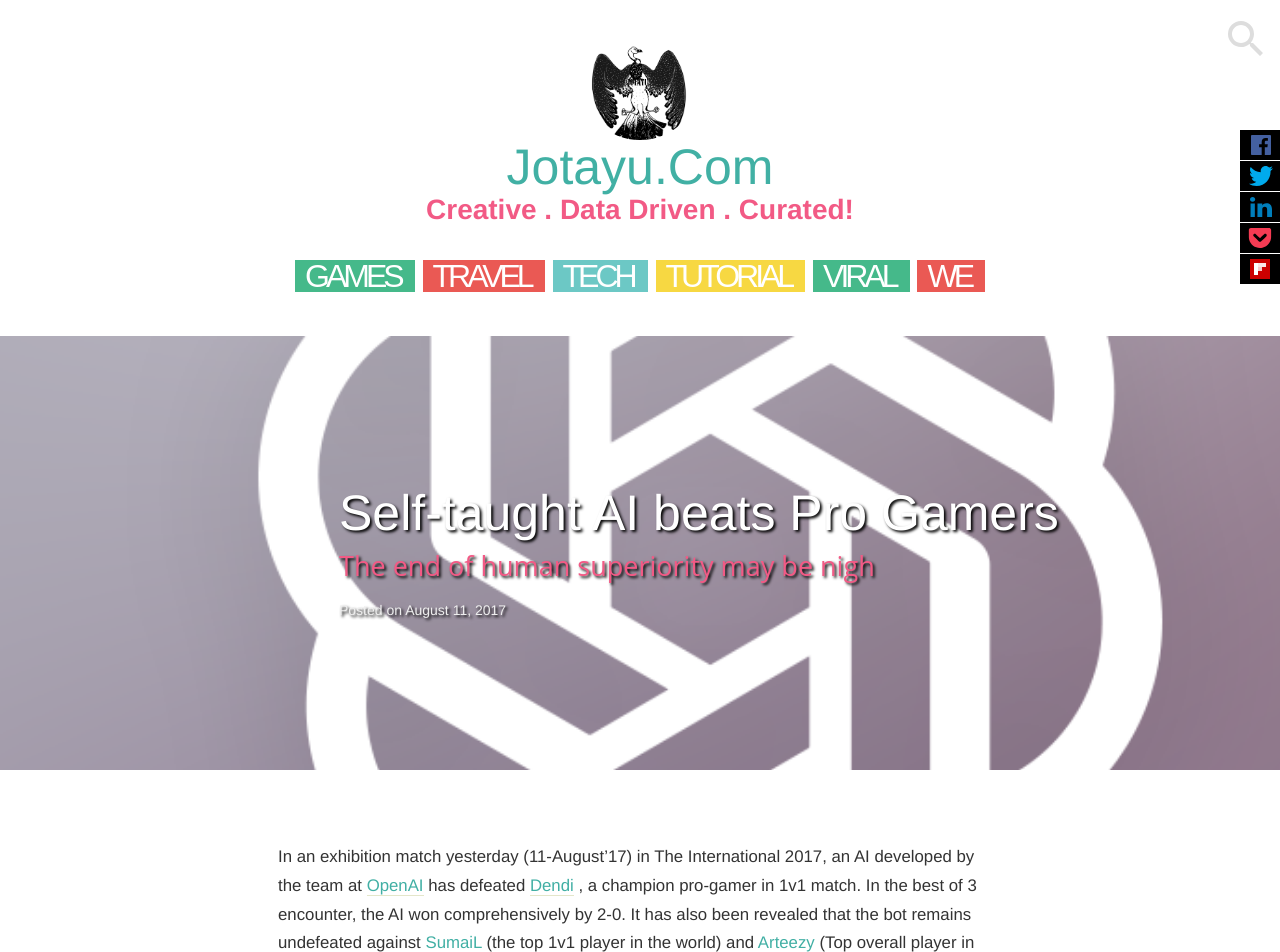
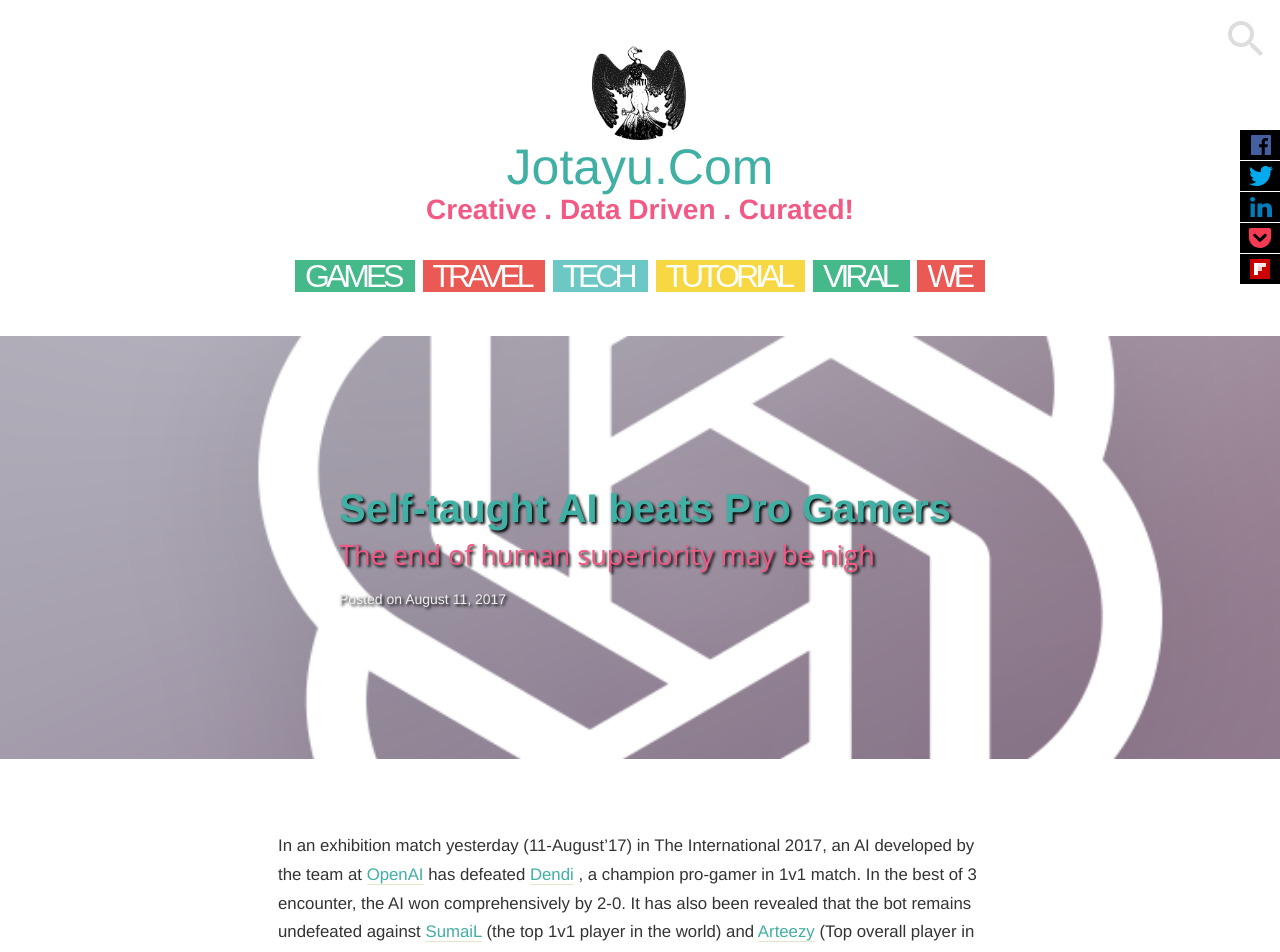
Before and after one commit to darkdigger011/darkdigger011.github.io, a Jekyll site: the page built from _posts/2017-08-12-OpenAI_Dendi.md, in a window 1280 px wide. Shown: the top 952 px of the page. Built offline with Jekyll 4.4.1, drawn with Linux system fonts in a browser that asks for light colours; nearby versions of some CDN libraries; library files that are not in the unit come from our copies; a script that is not in the unit is left out; comment, search, counter and statistics services are not loaded.

Commit message:
Update cc_style.css

```diff
--- a/css/cc_style.css
+++ b/css/cc_style.css
@@ -1063,7 +1063,9 @@
     font-size: 80px;
   }
   .intro-header .post-heading h1 {
-    font-size: 50px;
+    font-size: 40px;
+    font-weight: bold;
+    color: #41b0a4;
   }
   .intro-header.big-img .img-desc {
     font-size: 14px;
```
